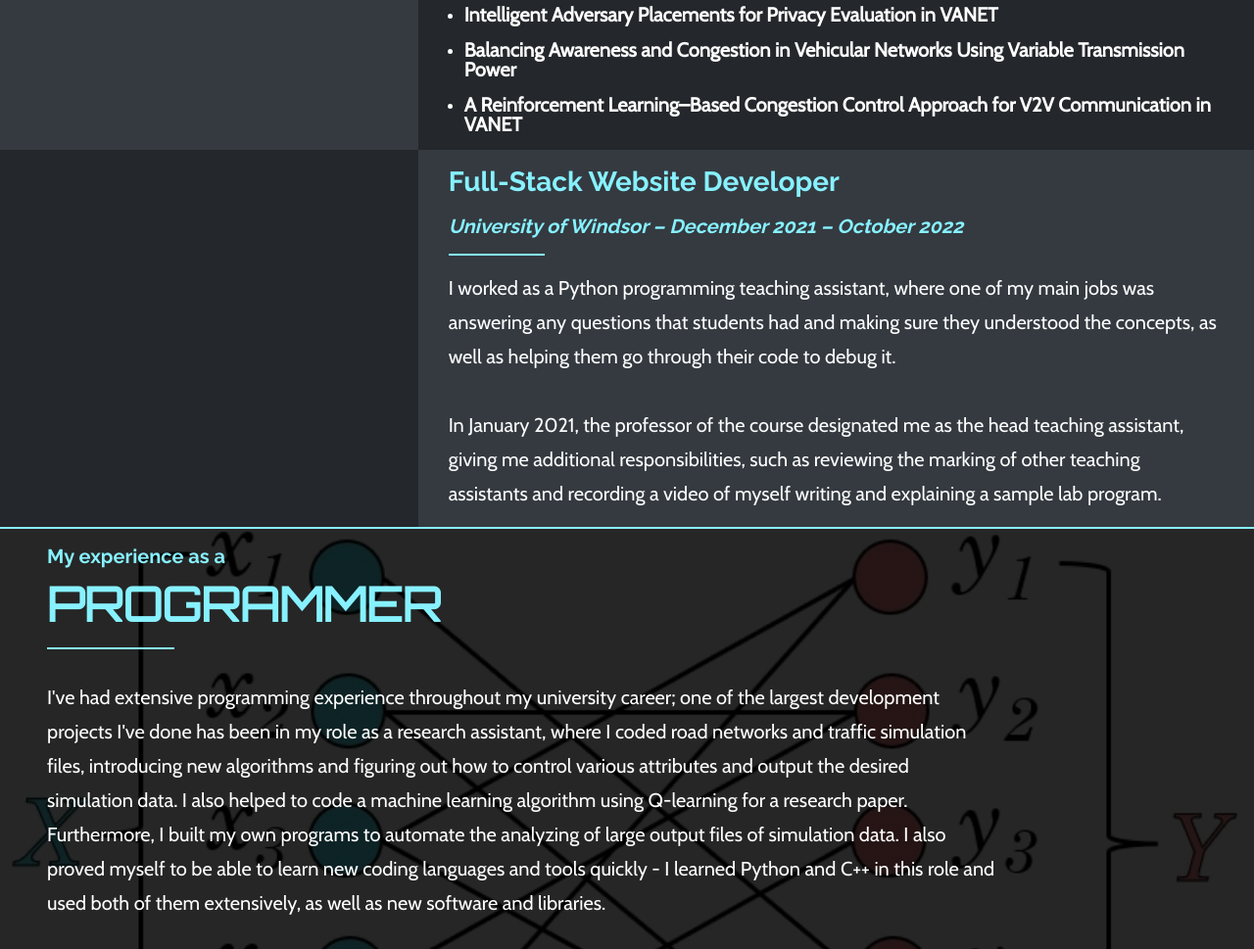
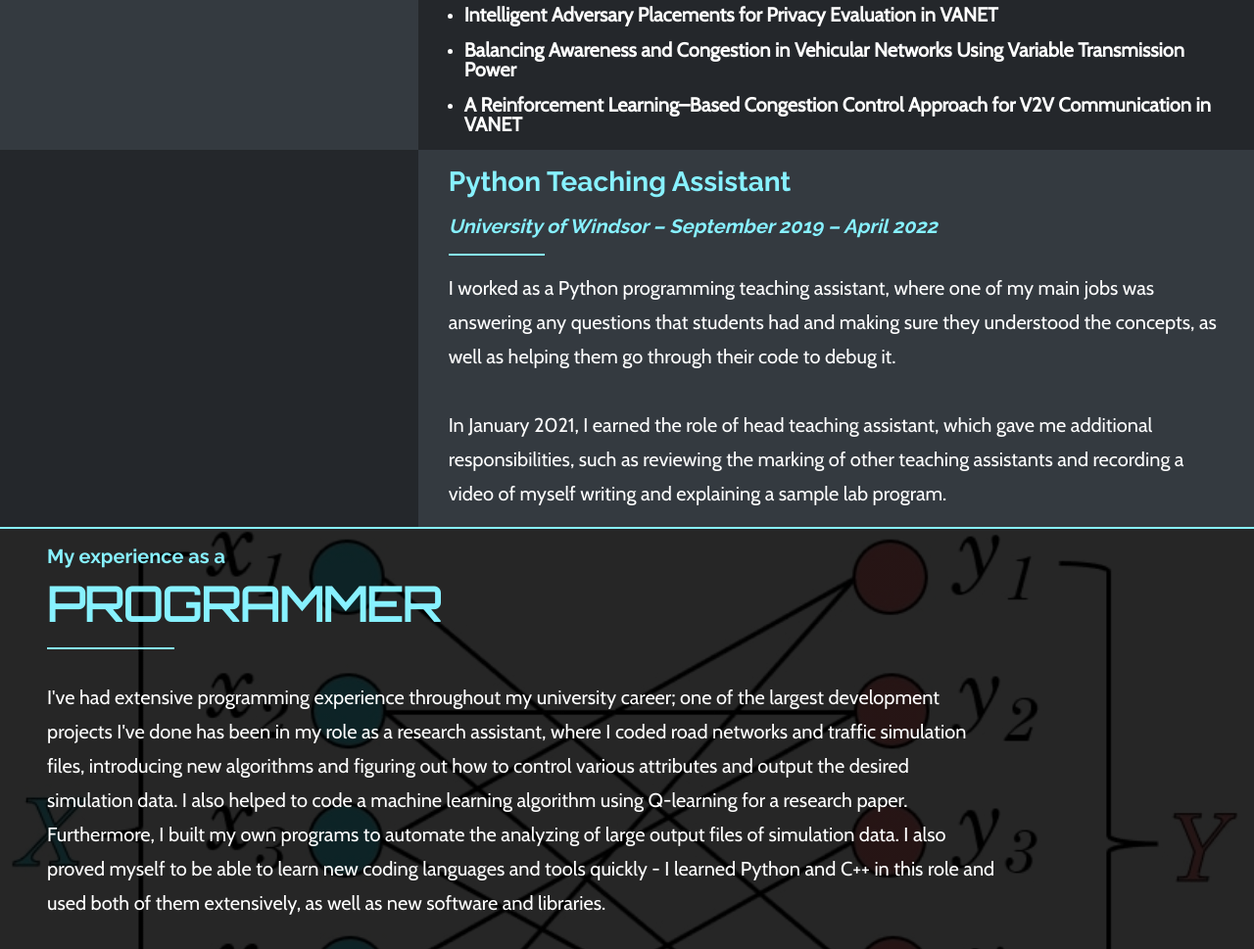
Before and after one commit to benstamour/portfolio-website, a plain HTML site: page index.html in a window 1280 px wide. Shown: the part 1972-2941 px from the top of the page at 98% size. Drawn offline with nearby package versions, Linux system fonts and the light colour scheme; a web font is replaced by a local one.

Commit message:
Update index.html

```diff
--- a/index.html
+++ b/index.html
@@ -212,11 +212,11 @@
                 <div class="col-lg-4 col-md-4 col-sm-12 checker checker-dark">
 				</div>
 				<div class="col-lg-8 col-md-8 col-sm-12 checker checker-light">
-                    <h3 class="work-subheading mx-3 my-3">Full-Stack Website Developer</h3>
-                    <h5 class="work-subheading mx-3 my-3"><i>University of Windsor – December 2021 – October 2022</i></h5>
+                    <h3 class="work-subheading mx-3 my-3">Python Teaching Assistant</h3>
+                    <h5 class="work-subheading mx-3 my-3"><i>University of Windsor – September 2019 – April 2022</i></h5>
                     <div class="work-separator mx-3"></div>
 					<p class="mx-3 my-3">I worked as a Python programming teaching assistant, where one of my main jobs was answering any questions that students had and making sure they understood the concepts, as well as helping them go through their code to debug it.<br /><br />
-					In January 2021, the professor of the course designated me as the head teaching assistant, giving me additional responsibilities, such as reviewing the marking of other teaching assistants and recording a video of myself writing and explaining a sample lab program.</p>
+					In January 2021, I earned the role of head teaching assistant, which gave me additional responsibilities, such as reviewing the marking of other teaching assistants and recording a video of myself writing and explaining a sample lab program.</p>
 				</div>
 			</div>
 		</div>
```
